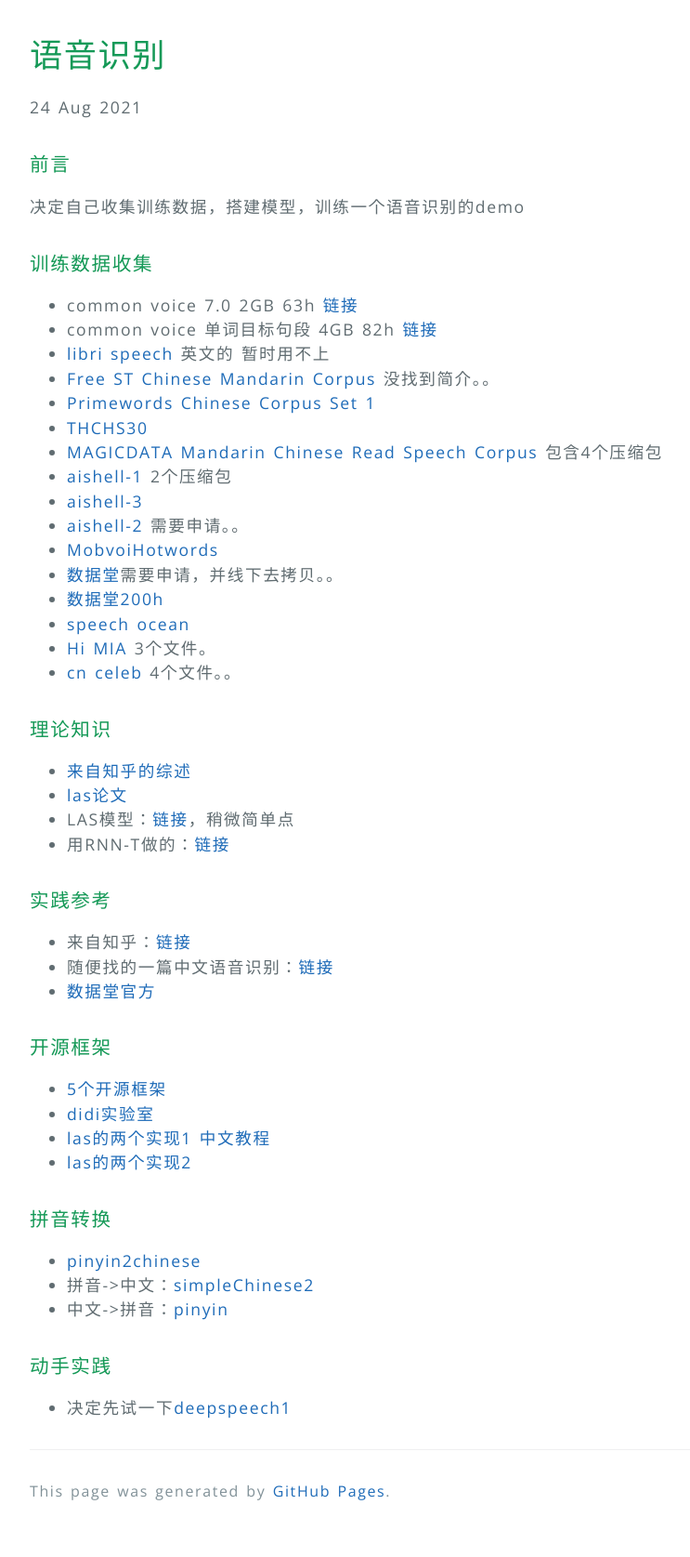
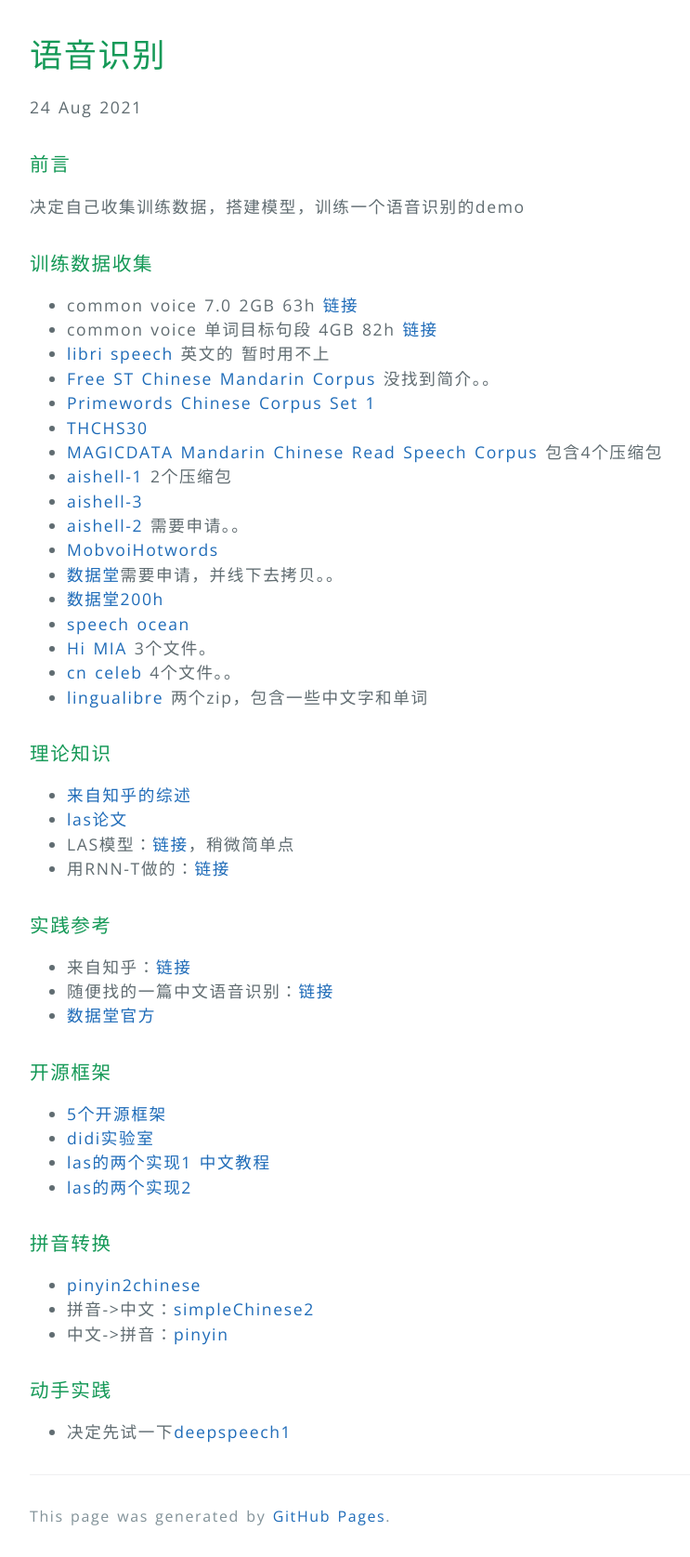
Before and after one commit to cactiiii/cactiiii.github.io, a Jekyll site: the page built from _posts/2021-08-24-语音识别.md, in a window 1280 px wide. Shown: the whole page at 93% size, without its empty margins (192-935 px from the left). Built offline with Jekyll 4.4.1, drawn with Linux system fonts in a browser that asks for light colours; before the commit the page ends 1648 px from its top, so only the background shows below that.

Commit message:
lingualibre

```diff
--- a/_posts/2021-08-24-语音识别.md
+++ b/_posts/2021-08-24-语音识别.md
@@ -23,6 +23,7 @@
 * [speech ocean](https://pan.baidu.com/s/11glZHlKIXjlPOOht6_yQXQ)
 * [Hi MIA](http://www.openslr.org/resources/85) 3个文件。
 * [cn celeb](http://www.openslr.org/82/) 4个文件。。
+* [lingualibre](https://lingualibre.org/datasets/) 两个zip，包含一些中文字和单词
 
 ### 理论知识
 * [来自知乎的综述](https://zhuanlan.zhihu.com/p/136629814)
```
